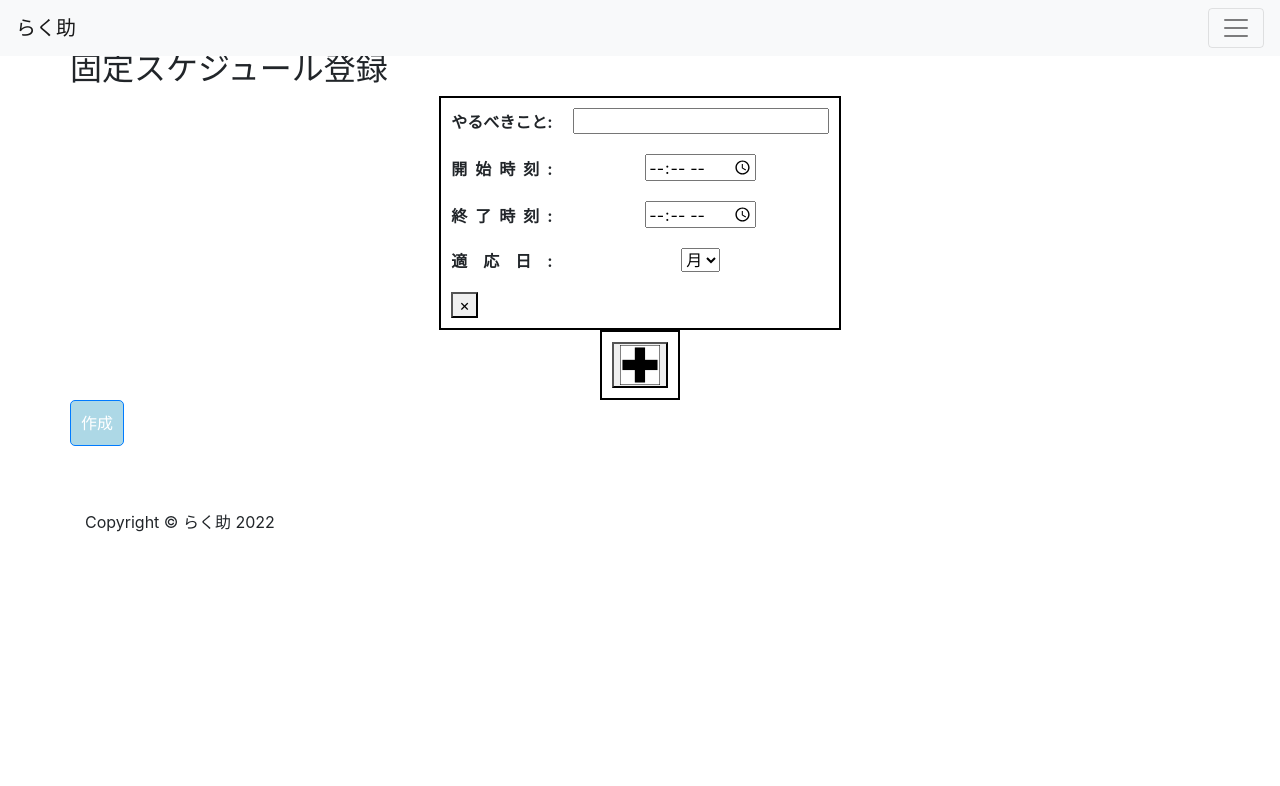
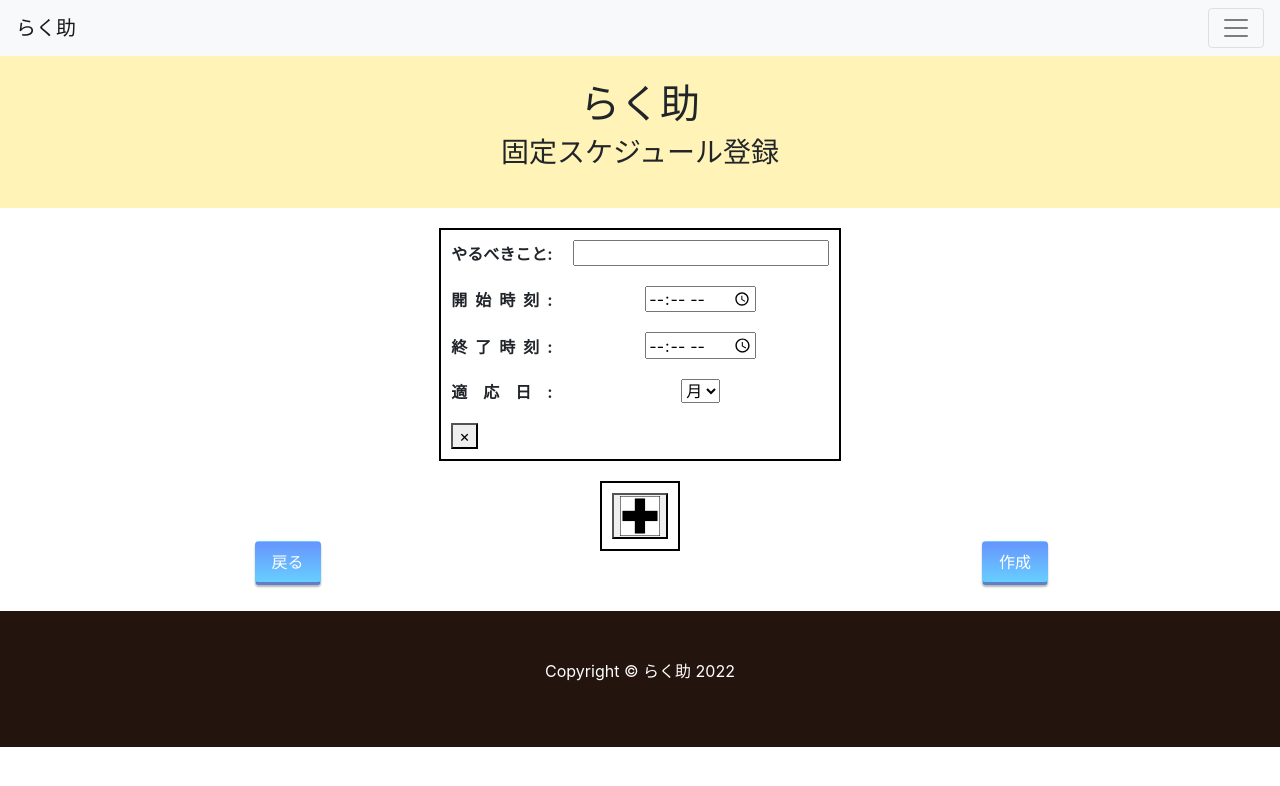
Before and after one commit to to-ru0125/rakusuketest, a Django app: page /fixed_create/ in a window 1280 px wide. Shown: the top 786 px of the page. Run offline with Django 3.2, Linux system fonts and the light colour scheme; the visitor is signed in with stand-in values (Sample User, id 1); some libraries are stand-ins or nearby versions.

Commit message:
固定スケジュール登録画面css

```diff
--- a/rakusuke/rakusukeapp/templates/calendar.html
+++ b/rakusuke/rakusukeapp/templates/calendar.html
@@ -13,7 +13,8 @@
     <div class="masthead-content">
         <div class="container">
             <link rel="stylesheet" href="mystyle.css">
-            <h2 class="masthead-heading mb-0">らく助:月間カレンダー</h2>
+            <h1 class="masthead-heading mb-0">らく助</h1>
+            <h3>月間カレンダー</h3>
         </div>
     </div>
 </header>
--- a/rakusuke/rakusukeapp/templates/fixed_create.html
+++ b/rakusuke/rakusukeapp/templates/fixed_create.html
@@ -1,12 +1,18 @@
 {% extends 'base.html' %}
 {% load static %}
-
 {% block title %}らく助{% endblock %}
 
 {% block active_diary_list %}active{% endblock %}
+{% block head %}
+<!--<link rel="stylesheet" type="text/css" href="{% static 'css/pc_index.css' %}">-->
 
+<link rel="stylesheet" type="text/css" media="only screen and (max-device-width:480px)" href="{% static 'css/phone_index.css' %}">
+<link rel="stylesheet" type="text/css" media="screen and (min-device-width:481px)" href="{% static 'css/pc_index.css' %}" />
+{% endblock %}
 {% block header %}
     <header class="masthead2">
+        <h1>らく助</h1>
+        <h3>固定スケジュール登録</h3>
     </header>
 {% endblock %}
 
@@ -15,7 +21,6 @@
     <div class="row">
         <div class="my-div-style w-100">
             <form method="POST" enctype='multipart/form-data'>
-                <h2>固定スケジュール登録</h2>
                 {% csrf_token %}
                 <div id="list">
                     <div class="list_var">
@@ -65,7 +70,8 @@
                         </td>
                     </tr>
                 </table>
-                <button class="btn btn-primary" type="submit">作成</button>
+                <button class="btn fixed_create" type="submit">作成</button>
+                <button class="btn back-page" onclick="history.back()"　type="button">戻る</button>
             </form>
             <script src="https://code.jquery.com/jquery-3.3.1.min.js"></script>
             <script src="https://cdn.jsdelivr.net/npm/jquery.add-input-area@4.11.0/dist/jquery.add-input-area.min.js" integrity="sha256-yOwGvcRp3I8/XWkeARhJkgdfLREQygbFA5W2bUpM2FY=" crossorigin="anonymous"></script>
--- a/rakusuke/static/css/pc_index.css
+++ b/rakusuke/static/css/pc_index.css
@@ -1,5 +1,6 @@
 h1 {
   vertical-align : middle;
+  text-align:center;
 }
 
 h2 {
@@ -10,6 +11,9 @@ h3 {
 }
 h5 {
   margin-left: 490px;
+}
+.text-link {
+color: #0095d9;
 }
 h6 {
   margin-left: 510px;
@@ -32,11 +36,10 @@ header{
 }
 section{
     padding: 30px 0px 0px 0px;
-    background-color: #fff0f5;
 }
 
 footer {
-    background: linear-gradient(70deg, #98623c, #98623c);
+    background: linear-gradient(70deg, #24140e, #24140e);
 }
 
 p.footer-text {
@@ -62,7 +65,7 @@ a.btn.btn-link:active {
   border-bottom: none;
 }
 /*ここまで*/
-/*カレンダー画面青ボタン*/
+/*カレンダー画面先月ボタン*/
 a.btn.prev-month {
   display: inline-block;
   padding: 0.5em 1em;
@@ -74,7 +77,7 @@ a.btn.prev-month {
   border-bottom: solid 3px #5e7fca;
   position: relative;
   bottom: 10px;
-  left: 50px;
+  left: 10%;
 }
 a.btn.prev-month:active {
   -webkit-transform: translateY(4px);
@@ -82,6 +85,9 @@ a.btn.prev-month:active {
   box-shadow: 0px 0px 1px rgba(0, 0, 0, 0.2);
   border-bottom: none;
 }
+/*ここまで*/
+
+/*カレンダー画面来月ボタン*/
 a.btn.next-month {
   display: inline-block;
   padding: 0.5em 1em;
@@ -91,9 +97,9 @@ a.btn.next-month {
   background-image: linear-gradient(#6795fd 0%, #67ceff 100%);
   box-shadow: 0px 2px 2px rgba(0, 0, 0, 0.29);
   border-bottom: solid 3px #5e7fca;
-  position: relative; /* relativeを指定 */
+  position: relative;
   bottom: 10px;
-  left: 1335px;
+  left: 80%;
 }
 a.btn.next-month:active {
   -webkit-transform: translateY(4px);
@@ -107,3 +113,56 @@ a.btn.next-month:active {
  text-align: center;
  font-weight:bold;
 }
+
+/*固定スケジュール登録画面ボタン*/
+button.btn.fixed_create {
+  display: inline-block;
+  padding: 0.5em 1em;
+  text-decoration: none;
+  border-radius: 4px;
+  color: #ffffff;
+  background-image: linear-gradient(#6795fd 0%, #67ceff 100%);
+  box-shadow: 0px 2px 2px rgba(0, 0, 0, 0.29);
+  border-bottom: solid 3px #5e7fca;
+  position: relative; /* relativeを指定 */
+  bottom: 10px;
+  left: 80%;
+
+}
+button.btn.fixed_create:active {
+  -webkit-transform: translateY(4px);
+  transform: translateY(4px);
+  box-shadow: 0px 0px 1px rgba(0, 0, 0, 0.2);
+  border-bottom: none;
+}
+/*ここまで*/
+
+/*固定スケジュール登録画面戻るボタン*/
+button.btn.back-page {
+  display: inline-block;
+  padding: 0.5em 1em;
+  text-decoration: none;
+  border-radius: 4px;
+  color: #ffffff;
+  background-image: linear-gradient(#6795fd 0%, #67ceff 100%);
+  box-shadow: 0px 2px 2px rgba(0, 0, 0, 0.29);
+  border-bottom: solid 3px #5e7fca;
+  position: relative; /* relativeを指定 */
+  bottom: 10px;
+  left: 10%;
+
+}
+button.btn.back-page:active {
+  -webkit-transform: translateY(4px);
+  transform: translateY(4px);
+  box-shadow: 0px 0px 1px rgba(0, 0, 0, 0.2);
+  border-bottom: none;
+}
+/*ここまで*/
+
+
+/*固定スケジュールフォームのｃｓｓ*/
+div.list_var {
+ margin: 20px;
+}
+/*ここまで*/
--- a/rakusuke/static/css/phone_index.css
+++ b/rakusuke/static/css/phone_index.css
@@ -50,7 +50,7 @@ header{
 }
 
 footer {
-    background: linear-gradient(70deg, #98623c, #98623c);
+    background: linear-gradient(70deg, #24140e, #24140e);
 }
 
 p.footer-text {
@@ -125,3 +125,61 @@ a.btn.next-month:active {
  text-align: center;
  font-weight:bold;
 }
+
+/*固定スケジュ―ルヘッダー*/
+header.masthead2 {
+    text-align:center;
+}
+/*ここまで*/
+
+/*固定スケジュールフォームのｃｓｓ*/
+div.list_var {
+ margin: 10px;
+}
+/*ここまで*/
+
+/*固定スケジュール登録画面ボタン*/
+button.btn.fixed_create {
+  display: inline-block;
+  padding: 0.5em 1em;
+  text-decoration: none;
+  border-radius: 4px;
+  color: #ffffff;
+  background-image: linear-gradient(#6795fd 0%, #67ceff 100%);
+  box-shadow: 0px 2px 2px rgba(0, 0, 0, 0.29);
+  border-bottom: solid 3px #5e7fca;
+  position: relative; /* relativeを指定 */
+  bottom: 10px;
+  left: 270px;
+
+}
+button.btn.fixed_create:active {
+  -webkit-transform: translateY(4px);
+  transform: translateY(4px);
+  box-shadow: 0px 0px 1px rgba(0, 0, 0, 0.2);
+  border-bottom: none;
+}
+/*ここまで*/
+
+/*固定スケジュール登録画面戻るボタン*/
+button.btn.back-page {
+  display: inline-block;
+  padding: 0.5em 1em;
+  text-decoration: none;
+  border-radius: 4px;
+  color: #ffffff;
+  background-image: linear-gradient(#6795fd 0%, #67ceff 100%);
+  box-shadow: 0px 2px 2px rgba(0, 0, 0, 0.29);
+  border-bottom: solid 3px #5e7fca;
+  position: relative; /* relativeを指定 */
+  bottom: 10px;
+  right: 25px;
+
+}
+button.btn.back-page:active {
+  -webkit-transform: translateY(4px);
+  transform: translateY(4px);
+  box-shadow: 0px 0px 1px rgba(0, 0, 0, 0.2);
+  border-bottom: none;
+}
+/*ここまで*/
```
Also changed, not shown: rakusuke/rakusukeapp/templates/index.html (+4 -4 lines).
